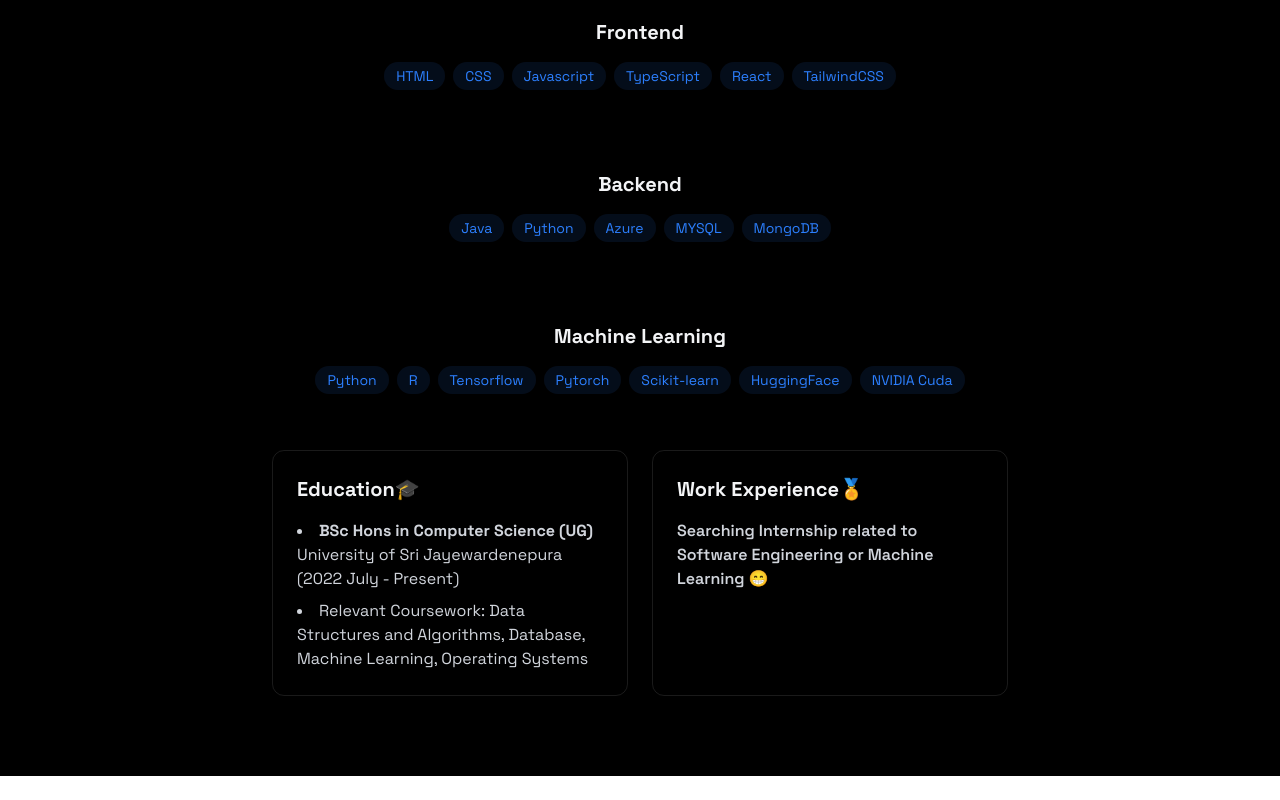
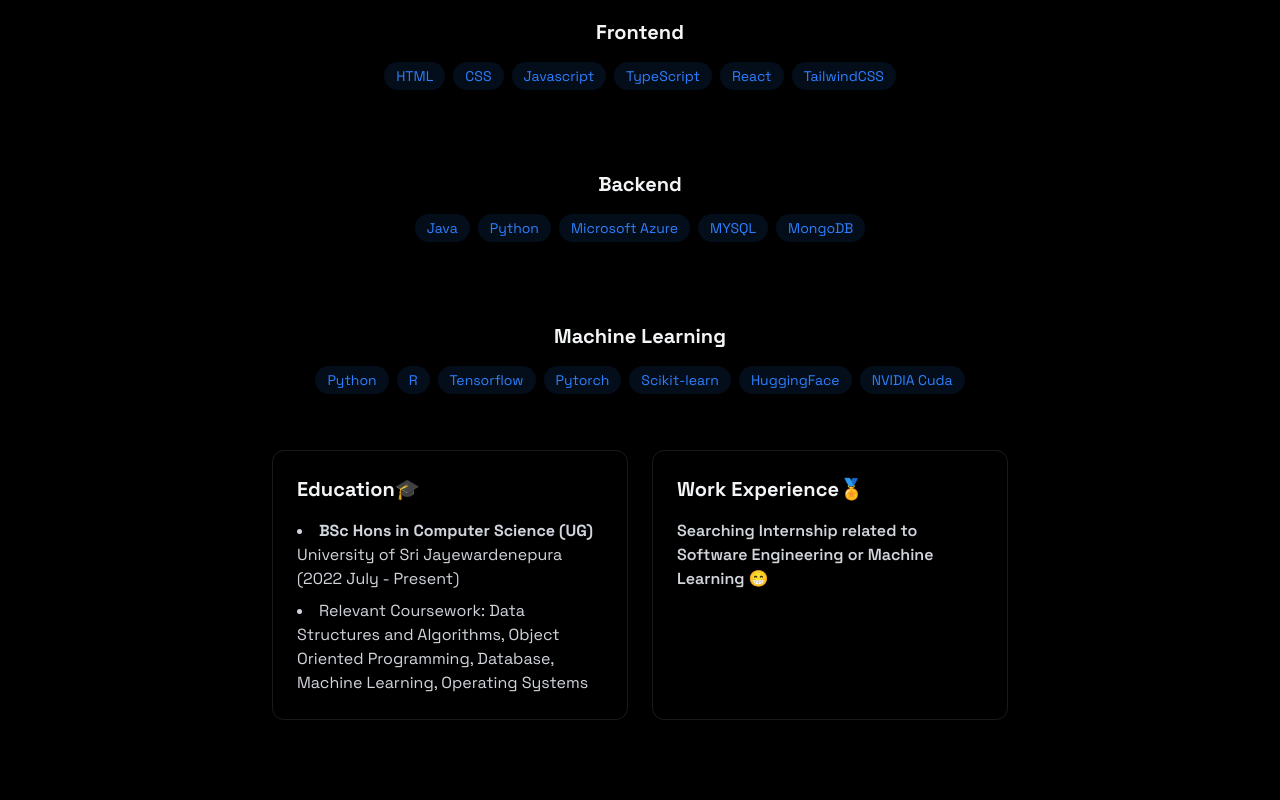
Before and after one commit to RashmikaD2001/portfolio, a React (Vite) app: page / in a window 1280 px wide. Shown: the part 1124-1924 px from the top of the page. Before the commit the page ends 1900 px from the top, so only its background shows below. Built offline with nearby package versions, Linux system fonts and the light colour scheme.

Commit message:
update skill components

```diff
--- a/src/components/section/About.jsx
+++ b/src/components/section/About.jsx
@@ -1,10 +1,10 @@
 import { Skill } from "./Skill"
 
-const About = (props) => {
+const About = () => {
 
   const frontSkills = ['HTML', 'CSS', 'Javascript', 'TypeScript', 'React', 'TailwindCSS']
 
-  const backendSkills = ['Java', 'Python', 'Azure', 'MYSQL', 'MongoDB']
+  const backendSkills = ['Java', 'Python', 'Microsoft Azure', 'MYSQL', 'MongoDB']
 
   const mlSkills = ['Python', 'R', 'Tensorflow', 'Pytorch', 'Scikit-learn', 'HuggingFace', 'NVIDIA Cuda']
 
@@ -53,7 +53,7 @@ const About = (props) => {
                 <strong>BSc Hons in Computer Science (UG)</strong> University of Sri Jayewardenepura<br />(2022 July - Present)
               </li>
               <li>
-                Relevant Coursework: Data Structures and Algorithms, Database, Machine Learning, Operating Systems
+                Relevant Coursework: Data Structures and Algorithms, Object Oriented Programming, Database, Machine Learning, Operating Systems
               </li>
             </ul>
           </div>
```
